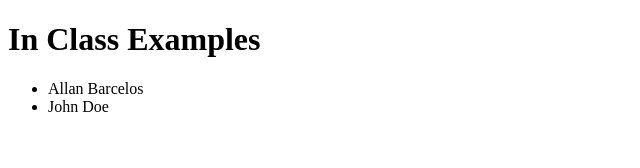
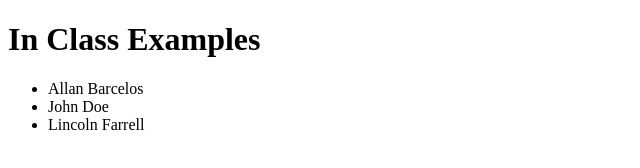
Before and after one commit to allanbarcelos/in-class-2150, a plain HTML site: page index.html in a window 1280 px wide. Shown: the whole page, without its empty margins (0-640 px from the left). Drawn offline with Linux system fonts and the light colour scheme.

Commit message:
Update index.html

```diff
--- a/index.html
+++ b/index.html
@@ -10,6 +10,7 @@
     <ul>
         <li>Allan Barcelos</li>
         <li>John Doe</li>
+		<li>Lincoln Farrell</li>
     </ul>
 </body>
 </html>
```
